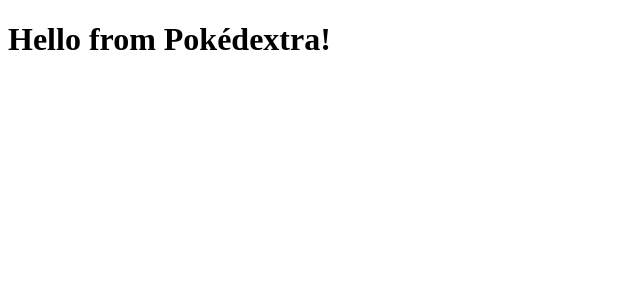
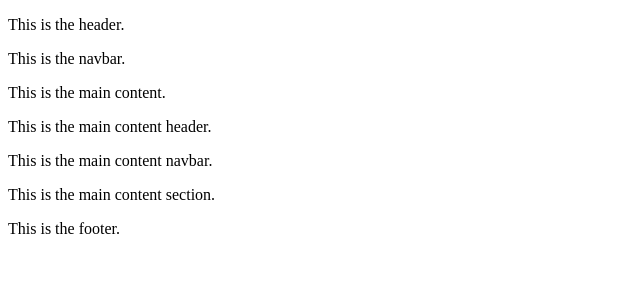
Before and after one commit to Pokedextra/pokedextra, a Flask app: page / in a window 1280 px wide. Shown: the top 300 px of the page, without its empty margins (0-640 px from the left). Run offline with Flask 3, Linux system fonts and the light colour scheme.

Commit message:
feature: add basic page structure - added html elements to index.html to outline page structure

```diff
--- a/app/templates/index.html
+++ b/app/templates/index.html
@@ -6,6 +6,26 @@
     <title>Pokédextra</title>
   </head>
   <body>
-    <h1>Hello from Pokédextra!</h1>
+    <header>
+      <p>This is the header.</p>
+      <nav>
+        <p>This is the navbar.</p>
+      </nav>
+    </header>
+    <main>
+      <p>This is the main content.</p>
+      <header>
+        <p>This is the main content header.</p>
+      </header>
+      <nav>
+        <p>This is the main content navbar.</p>
+      </nav>
+      <main>
+        <p>This is the main content section.</p>
+      </main>
+    </main>
+    <footer>
+      <p>This is the footer.</p>
+    </footer>
   </body>
 </html>
```
